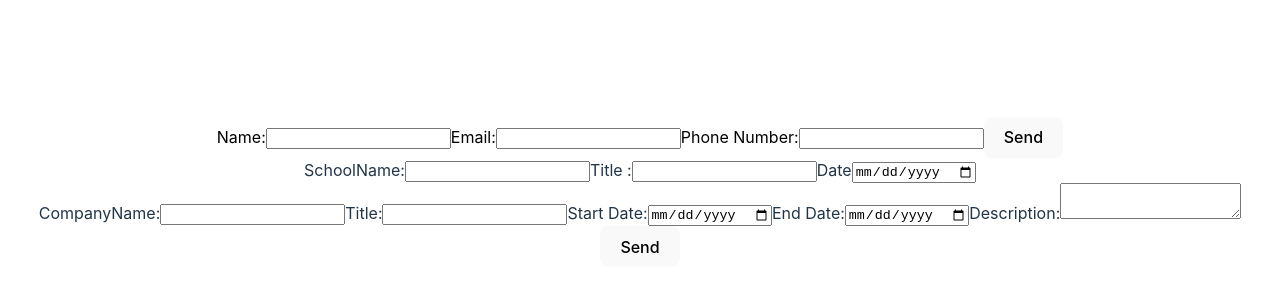
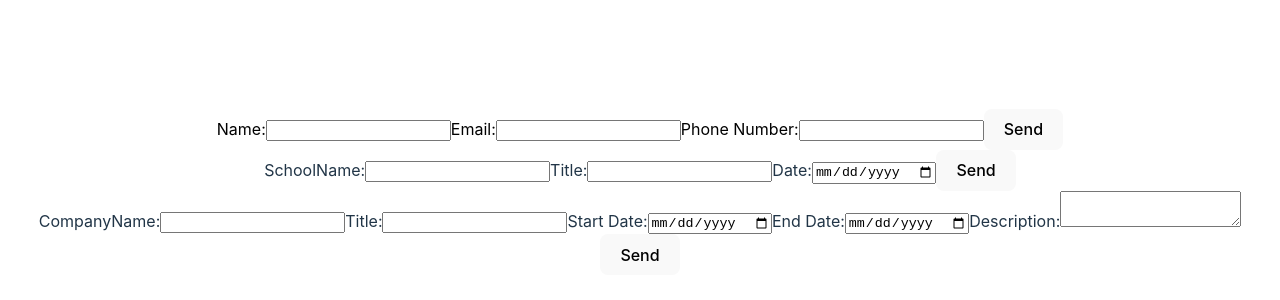
Before and after one commit to Track404/CV-Application2, a React (Vite) app: page / in a window 1280 px wide. Shown: the part 208-508 px from the top of the page. Built offline with nearby package versions, Linux system fonts and the light colour scheme.

Commit message:
educationalInfo component grab input in a state

```diff
--- a/src/educationalInfo.jsx
+++ b/src/educationalInfo.jsx
@@ -1,29 +1,36 @@
-function educationalInfo() {
+import { useState } from "react";
 
+function EducationalInfo() {
+    const [
+        educationalInfo, setEducationalInfo] = useState({schoolName:"",title:"",date:""});
+    function handleSubmit(e) {
+      e.preventDefault();
+        alert(`You said your name is${educationalInfo.schoolName}, your email is ${educationalInfo.title} and your phone number is ${educationalInfo.date} `)
+    }
 
     return (
       <>
         <div className='educationalInfo'>
-          <form >
+          <form onSubmit={handleSubmit}>
             <label >
               SchoolName:
-              <input type="text" name="schoolName" id="schoolName" />
+              <input type="text" name="schoolName" id="schoolName" value={educationalInfo.schoolName} onChange={e => setEducationalInfo({...educationalInfo,schoolName:e.target.value})}/>
             </label>
 
             <label >
-              Title :
-              <input type="text" name="Title" id="title" />
+              Title:
+              <input type="text" name="Title" id="title" value={educationalInfo.title} onChange={e => setEducationalInfo({...educationalInfo,title:e.target.value})}/>
             </label>
 
             <label >
-              Date
-              <input type="date" name="EduName" id="EduName" />
+              Date:
+              <input type="date" name="EduName" id="EduName" value={educationalInfo.date} onChange={e => setEducationalInfo({...educationalInfo,date:e.target.value})}/>
             </label>
-
+            <button type="submit">Send</button>
           </form>
         </div>
       </>
     )
   }
 
-  export default educationalInfo
+  export default EducationalInfo
```
